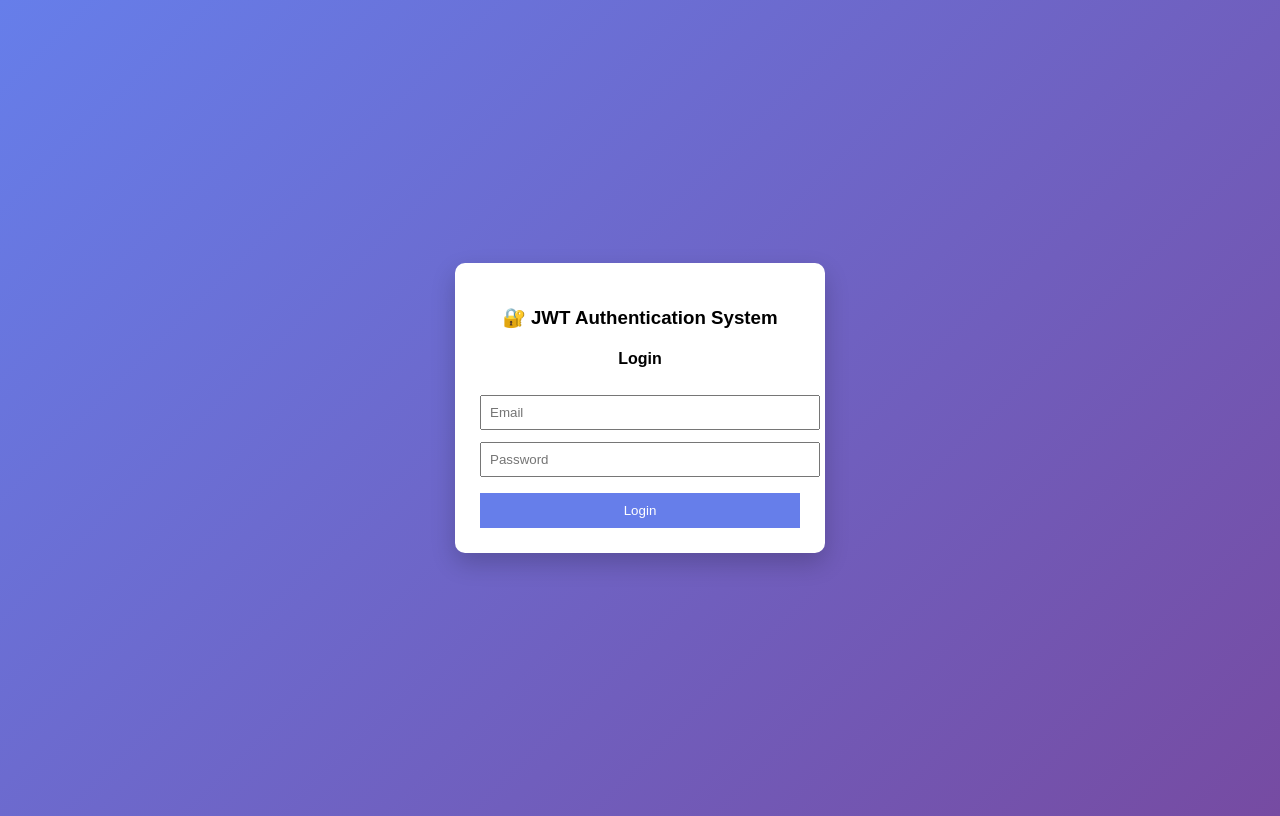
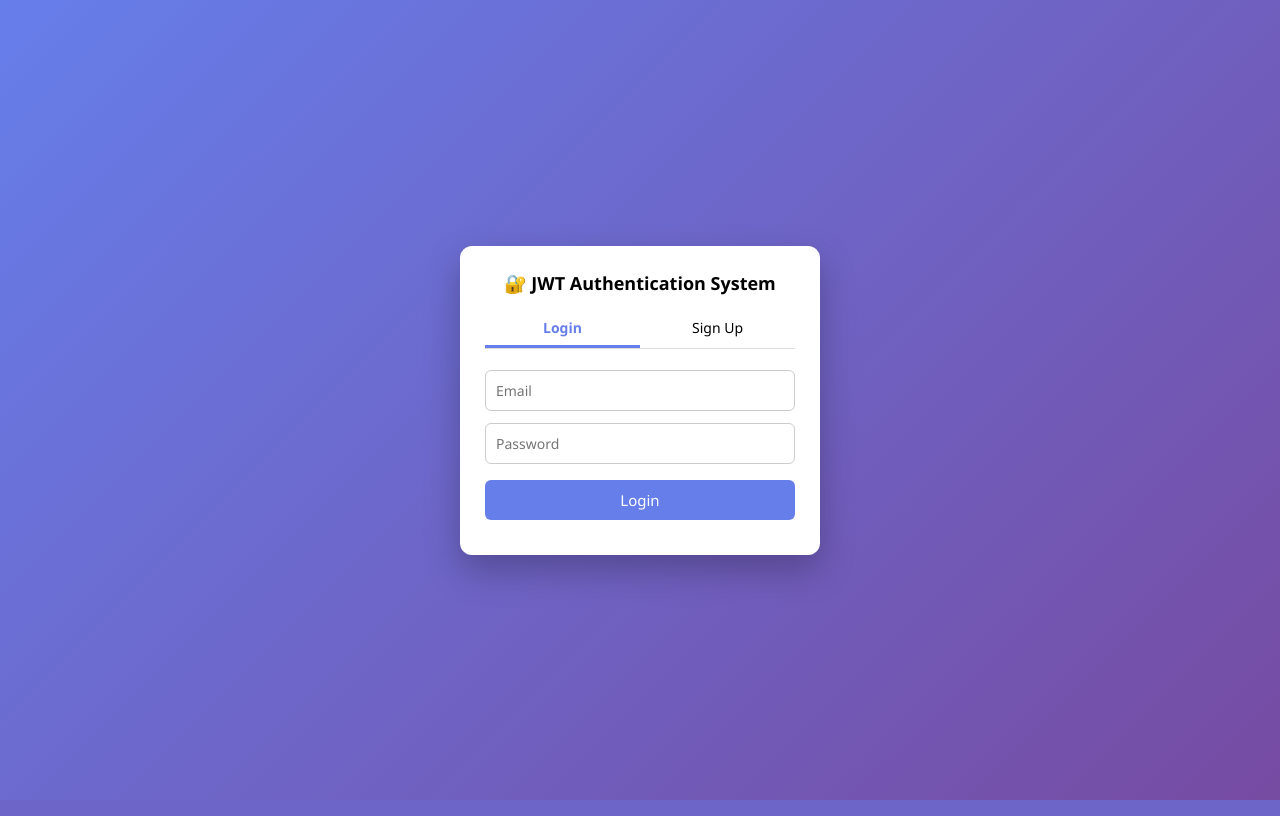
Before and after one commit to PuliPrabhas/fullstack-ai-lab, a Flask app: page /ui in a window 1280 px wide. Run offline with Flask 3, Linux system fonts and the light colour scheme.

Commit message:
finallll

```diff
--- a/templates/index.html
+++ b/templates/index.html
@@ -1,50 +1,164 @@
 <!DOCTYPE html>
-<html>
+<html lang="en">
 <head>
+    <meta charset="UTF-8">
     <title>JWT Authentication System</title>
+
     <style>
+        * {
+            box-sizing: border-box;
+            font-family: "Segoe UI", Arial, sans-serif;
+        }
+
         body {
-            font-family: Arial;
+            margin: 0;
+            height: 100vh;
             background: linear-gradient(135deg, #667eea, #764ba2);
-            height: 100vh;
             display: flex;
             justify-content: center;
             align-items: center;
         }
 
         .card {
-            background: white;
+            background: #ffffff;
+            width: 360px;
             padding: 25px;
-            border-radius: 10px;
-            width: 320px;
+            border-radius: 12px;
+            box-shadow: 0 15px 35px rgba(0,0,0,0.25);
             text-align: center;
-            box-shadow: 0 10px 25px rgba(0,0,0,0.2);
+        }
+
+        .title {
+            font-size: 18px;
+            font-weight: 600;
+            margin-bottom: 15px;
+        }
+
+        .tabs {
+            display: flex;
+            margin-bottom: 15px;
+            border-bottom: 1px solid #ddd;
+        }
+
+        .tab {
+            flex: 1;
+            padding: 8px;
+            cursor: pointer;
+            font-size: 14px;
+        }
+
+        .tab.active {
+            border-bottom: 3px solid #667eea;
+            font-weight: bold;
+            color: #667eea;
         }
 
         input {
             width: 100%;
-            padding: 8px;
+            padding: 10px;
             margin: 6px 0;
+            border: 1px solid #ccc;
+            border-radius: 6px;
+            font-size: 14px;
         }
 
         button {
             width: 100%;
             padding: 10px;
+            margin-top: 10px;
+            border: none;
+            border-radius: 6px;
             background: #667eea;
             color: white;
-            border: none;
+            font-size: 15px;
+            cursor: pointer;
+            transition: 0.2s;
+        }
+
+        button:hover {
+            background: #5a67d8;
+        }
+
+        .hidden {
+            display: none;
+        }
+
+        .msg {
             margin-top: 10px;
+            font-size: 13px;
+            color: #444;
         }
     </style>
 </head>
 <body>
-    <div class="card">
-        <h3>🔐 JWT Authentication System</h3>
 
-        <h4>Login</h4>
-        <input placeholder="Email">
-        <input placeholder="Password" type="password">
-        <button>Login</button>
+<div class="card">
+    <div class="title">🔐 JWT Authentication System</div>
+
+    <div class="tabs">
+        <div class="tab active" onclick="showTab('login')">Login</div>
+        <div class="tab" onclick="showTab('signup')">Sign Up</div>
     </div>
+
+    <!-- LOGIN -->
+    <div id="loginBox">
+        <input id="loginEmail" placeholder="Email">
+        <input id="loginPassword" type="password" placeholder="Password">
+        <button onclick="login()">Login</button>
+    </div>
+
+    <!-- SIGNUP -->
+    <div id="signupBox" class="hidden">
+        <input id="signupEmail" placeholder="Email">
+        <input id="signupPassword" type="password" placeholder="Password">
+        <button onclick="signup()">Sign Up</button>
+    </div>
+
+    <div class="msg" id="msg"></div>
+</div>
+
+<script>
+function showTab(tab) {
+    document.querySelectorAll(".tab").forEach(t => t.classList.remove("active"));
+    event.target.classList.add("active");
+
+    if (tab === "login") {
+        loginBox.classList.remove("hidden");
+        signupBox.classList.add("hidden");
+    } else {
+        signupBox.classList.remove("hidden");
+        loginBox.classList.add("hidden");
+    }
+}
+
+async function signup() {
+    const email = signupEmail.value;
+    const password = signupPassword.value;
+
+    const res = await fetch("/api/signup", {
+        method: "POST",
+        headers: {"Content-Type": "application/json"},
+        body: JSON.stringify({email, password})
+    });
+
+    const data = await res.json();
+    msg.innerText = data.message || data.error;
+}
+
+async function login() {
+    const email = loginEmail.value;
+    const password = loginPassword.value;
+
+    const res = await fetch("/api/login", {
+        method: "POST",
+        headers: {"Content-Type": "application/json"},
+        body: JSON.stringify({email, password})
+    });
+
+    const data = await res.json();
+    msg.innerText = data.access_token ? "Login successful ✅" : data.error;
+}
+</script>
+
 </body>
 </html>
```
